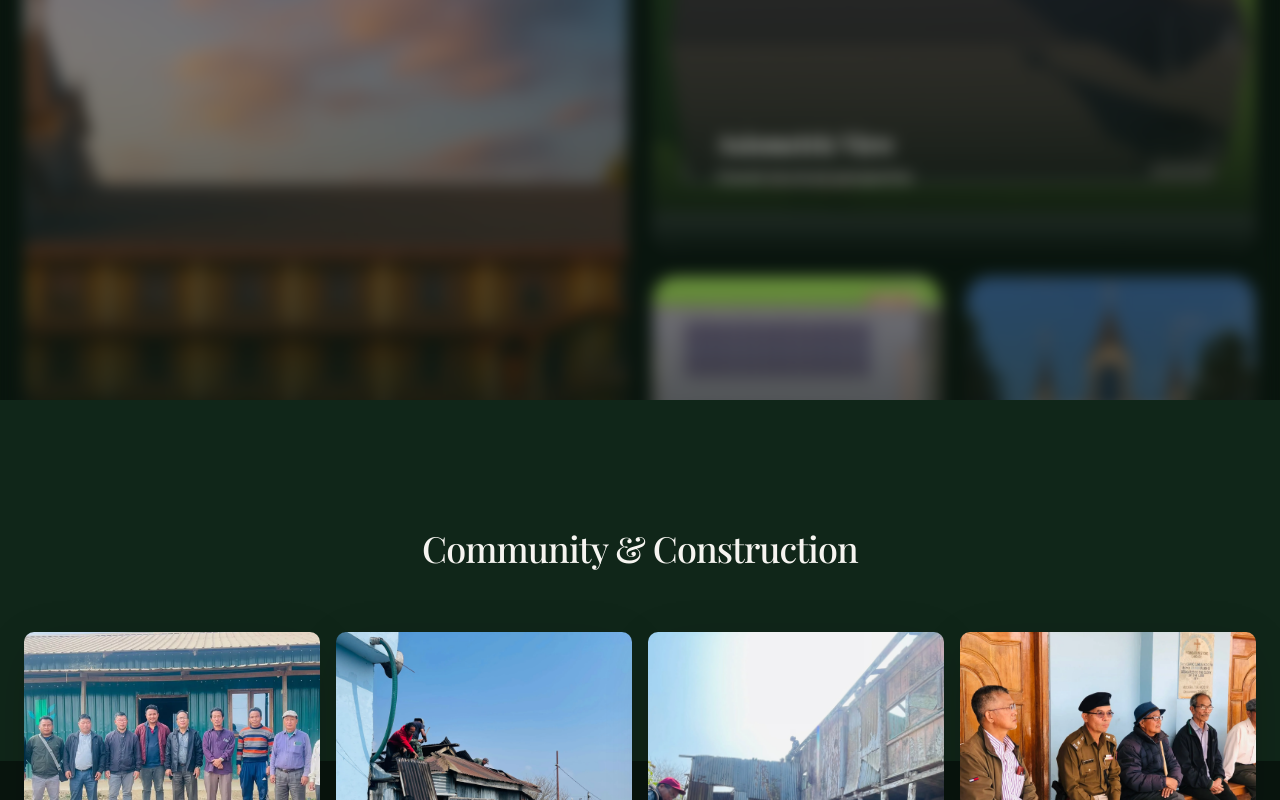
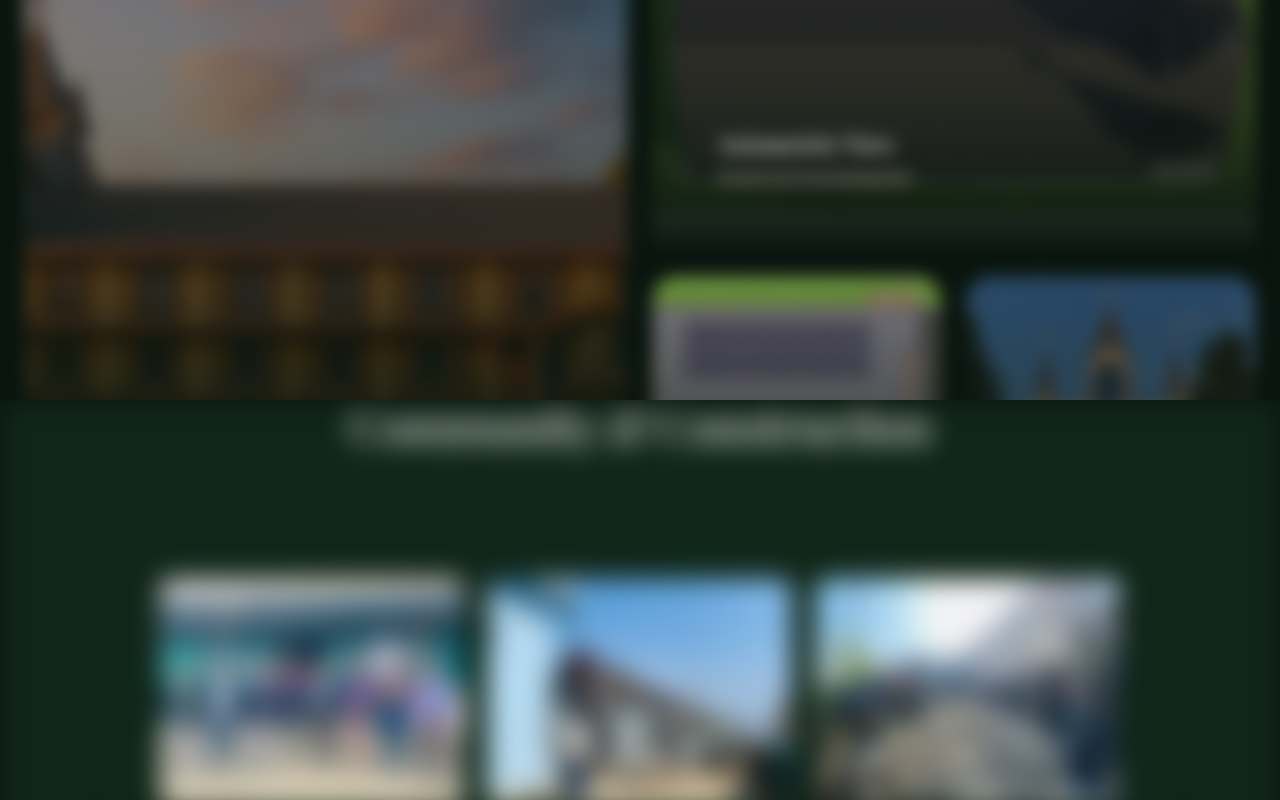
Before and after one commit to metachasm-beep/tengnoupalchurch, a React (Vite) app: page / in a window 1280 px wide. Shown: the part 2000-2800 px from the top of the page. Built offline with nearby package versions, Linux system fonts and the light colour scheme; a web font is replaced by a local one.

Commit message:
feat: implement mega carousel for gallery and increase logo sizes

```diff
--- a/src/App.jsx
+++ b/src/App.jsx
@@ -37,7 +37,7 @@ function App() {
       <div id="nav-hero" className="snap-start"><FoldWrapper><Hero /></FoldWrapper></div>
       <div id="nav-sermons" className="snap-start"><FoldWrapper><Sermons docx_content={docx_content} /></FoldWrapper></div>
       <div id="nav-project" className="snap-start"><FoldWrapper><Project renderCards={renderCards} /></FoldWrapper></div>
-      <div id="nav-gallery" className="snap-start"><Gallery galleryImages={galleryImages.slice(0, 15)} /></div>
+      <div id="nav-gallery" className="snap-start"><FoldWrapper><Gallery galleryImages={galleryImages.slice(0, 15)} /></FoldWrapper></div>
       <div id="nav-footer" className="snap-start"><Footer /></div>
     </div>
   );
--- a/src/folds/Gallery.jsx
+++ b/src/folds/Gallery.jsx
@@ -1,24 +1,103 @@
 import React, { useState } from 'react';
-import Masonry from '../components/Masonry/Masonry';
 import { AnimatePresence, motion } from 'motion/react';
-import { X } from '@phosphor-icons/react';
+import { CaretLeft, CaretRight, X } from '@phosphor-icons/react';
 
 export default function Gallery({ galleryImages }) {
   const [selectedImage, setSelectedImage] = useState(null);
+  const [currentPage, setCurrentPage] = useState(0);
+  const [direction, setDirection] = useState(1);
+
+  const itemsPerPage = 6;
+  const totalPages = Math.ceil(galleryImages.length / itemsPerPage);
+
+  const handleNext = () => {
+    setDirection(1);
+    setCurrentPage((prev) => (prev + 1) % totalPages);
+  };
+
+  const handlePrev = () => {
+    setDirection(-1);
+    setCurrentPage((prev) => (prev - 1 + totalPages) % totalPages);
+  };
+
+  const currentImages = galleryImages.slice(currentPage * itemsPerPage, (currentPage + 1) * itemsPerPage);
+
+  const variants = {
+    enter: (direction) => ({
+      x: direction > 0 ? 1000 : -1000,
+      opacity: 0
+    }),
+    center: {
+      zIndex: 1,
+      x: 0,
+      opacity: 1
+    },
+    exit: (direction) => ({
+      zIndex: 0,
+      x: direction < 0 ? 1000 : -1000,
+      opacity: 0
+    })
+  };
 
   return (
-    <section id="gallery" className="w-full flex flex-col justify-center bg-forest-800 py-32">
-      <div className="max-w-7xl mx-auto px-6 mb-16 text-center">
-        <h2 className="font-serif text-4xl font-medium tracking-tight text-bone-50">Community & Construction</h2>
+    <section id="gallery" className="h-[100dvh] w-full flex flex-col items-center justify-center bg-forest-800 relative overflow-hidden">
+      <div className="max-w-7xl mx-auto px-6 mb-4 md:mb-8 text-center flex-shrink-0">
+        <h2 className="font-serif text-3xl md:text-5xl font-medium tracking-tight text-bone-50">Community & Construction</h2>
       </div>
 
-      <div className="max-w-[1400px] mx-auto px-6 relative w-full">
-        <Masonry
-          data={galleryImages}
-          items={galleryImages}
-          blurToFocus={false}
-          onImageClick={(item) => setSelectedImage(item)}
-        />
+      <div className="max-w-[1200px] mx-auto px-2 md:px-6 relative w-full flex-1 flex flex-col items-center justify-center">
+        {/* Navigation Arrows */}
+        <button onClick={handlePrev} className="absolute left-2 md:left-8 top-1/2 -translate-y-1/2 z-20 p-2 md:p-3 bg-forest-900/70 hover:bg-forest-900 text-bone-50 rounded-full backdrop-blur-md transition-colors shadow-lg">
+          <CaretLeft size={24} weight="bold" />
+        </button>
+        <button onClick={handleNext} className="absolute right-2 md:right-8 top-1/2 -translate-y-1/2 z-20 p-2 md:p-3 bg-forest-900/70 hover:bg-forest-900 text-bone-50 rounded-full backdrop-blur-md transition-colors shadow-lg">
+          <CaretRight size={24} weight="bold" />
+        </button>
+
+        <div className="relative w-full h-[55vh] md:h-[65vh] overflow-hidden flex items-center justify-center">
+          <AnimatePresence initial={false} custom={direction} mode="popLayout">
+            <motion.div
+              key={currentPage}
+              custom={direction}
+              variants={variants}
+              initial="enter"
+              animate="center"
+              exit="exit"
+              transition={{
+                x: { type: "spring", stiffness: 300, damping: 30 },
+                opacity: { duration: 0.2 }
+              }}
+              className="absolute inset-0 grid grid-cols-2 md:grid-cols-3 gap-3 md:gap-6 px-12 md:px-24 content-center"
+            >
+              {currentImages.map((item, idx) => (
+                <div
+                  key={idx}
+                  className="relative group cursor-pointer overflow-hidden rounded-xl bg-forest-700 shadow-md aspect-square md:aspect-[4/3]"
+                  onClick={() => setSelectedImage(item)}
+                >
+                  <img src={item.img} alt={`Gallery image ${idx}`} className="w-full h-full object-cover transition-transform duration-700 group-hover:scale-110" />
+                  <div className="absolute inset-0 bg-forest-900/0 group-hover:bg-forest-900/20 transition-colors duration-300" />
+                </div>
+              ))}
+            </motion.div>
+          </AnimatePresence>
+        </div>
+
+        {/* Pagination Dots */}
+        <div className="flex gap-2 mt-4 md:mt-8 z-20">
+          {Array.from({ length: totalPages }).map((_, i) => (
+            <button
+              key={i}
+              onClick={() => {
+                if (i !== currentPage) {
+                  setDirection(i > currentPage ? 1 : -1);
+                  setCurrentPage(i);
+                }
+              }}
+              className={`w-2.5 h-2.5 rounded-full transition-all cursor-pointer ${currentPage === i ? 'bg-amber-accent w-6' : 'bg-bone-200/50 hover:bg-bone-200'}`}
+            />
+          ))}
+        </div>
       </div>
 
       <AnimatePresence>
@@ -27,12 +106,12 @@ export default function Gallery({ galleryImages }) {
             initial={{ opacity: 0 }}
             animate={{ opacity: 1 }}
             exit={{ opacity: 0 }}
-            className="fixed inset-0 z-[100] flex items-center justify-center bg-zinc-950/90 backdrop-blur-md p-4 md:p-12 cursor-zoom-out"
+            className="fixed inset-0 z-[100] flex items-center justify-center bg-forest-900/95 backdrop-blur-xl p-4 md:p-12 cursor-zoom-out"
             onClick={() => setSelectedImage(null)}
           >
             <button
               onClick={() => setSelectedImage(null)}
-              className="absolute top-6 right-6 md:top-12 md:right-12 text-zinc-300 hover:text-white bg-zinc-800/50 hover:bg-zinc-700/80 p-3 rounded-full transition-colors cursor-pointer"
+              className="absolute top-6 right-6 md:top-12 md:right-12 text-bone-200 hover:text-amber-accent bg-forest-800/80 hover:bg-forest-700/80 p-3 rounded-full transition-colors cursor-pointer z-10"
             >
                <X size={24} weight="bold" />
             </button>
--- a/src/folds/Hero.jsx
+++ b/src/folds/Hero.jsx
@@ -45,7 +45,7 @@ export default function Hero() {
           <img
             src="/assets/logo.svg"
             alt="Tengnoupal Christian Church Logo"
-            className="w-full h-full object-contain drop-shadow-2xl p-12 opacity-90"
+            className="w-full h-full object-contain drop-shadow-2xl opacity-90 scale-[2] md:scale-[4] origin-center"
           />
         </div>
       </div>
--- a/src/folds/Navbar.jsx
+++ b/src/folds/Navbar.jsx
@@ -8,9 +8,9 @@ export default function Navbar() {
 
   return (
     <nav className="fixed top-0 w-full z-50 glass">
-      <div className="max-w-7xl mx-auto px-6 h-20 flex items-center justify-between">
-        <div className="flex items-center gap-3">
-          <img src="/assets/logo.svg" alt="Logo" className="w-12 h-12 object-contain bg-bone-50 rounded-full p-1 shadow-md" />
+      <div className="max-w-7xl mx-auto px-6 h-28 flex items-center justify-between">
+        <div className="flex items-center gap-4">
+          <img src="/assets/logo.svg" alt="Logo" className="w-24 h-24 object-contain bg-bone-50 rounded-full p-1 shadow-md" />
           <span className="font-semibold tracking-tight text-bone-50">Tengnoupal Christian Church</span>
         </div>
         <div className="hidden md:flex gap-8 text-sm font-medium text-bone-100">
```
